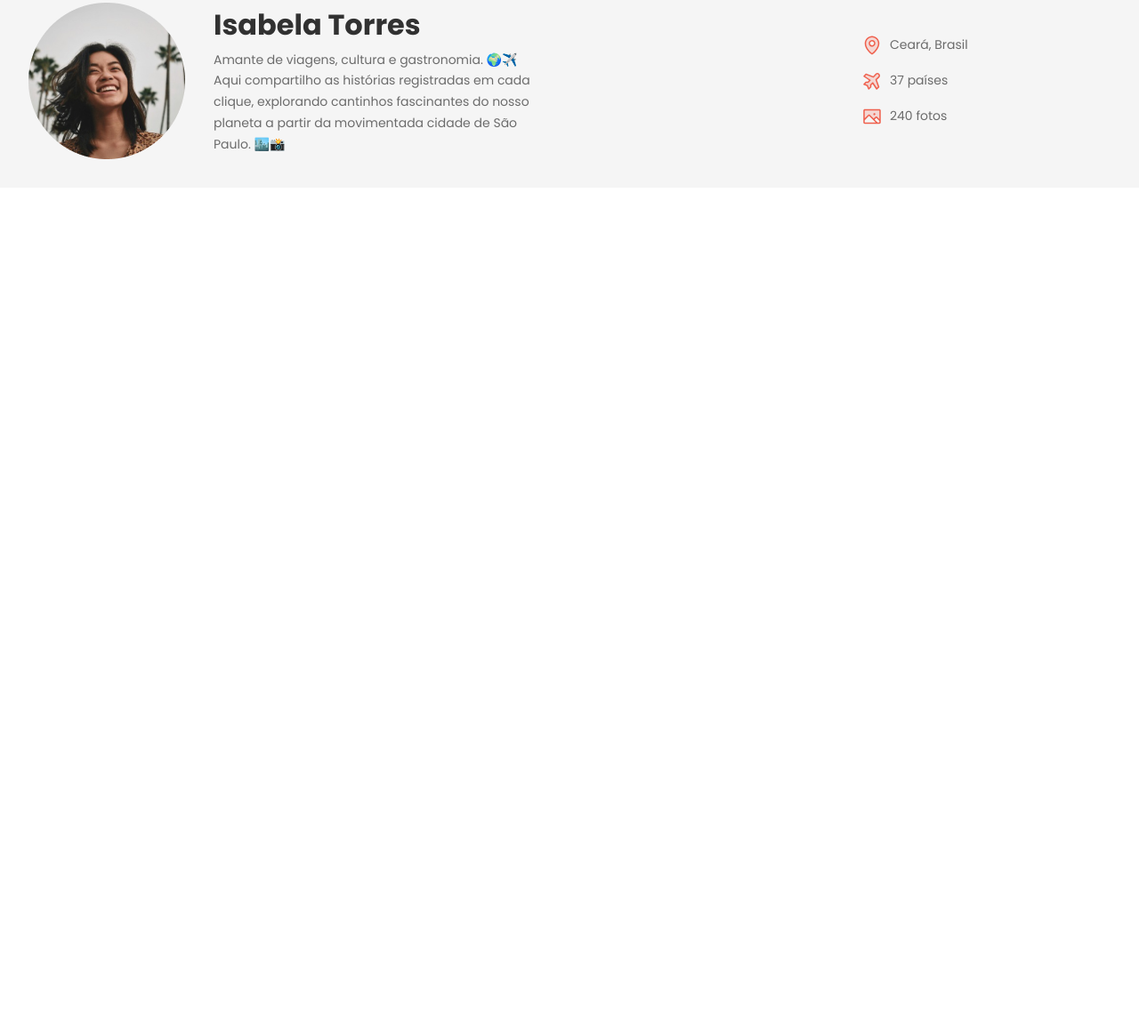
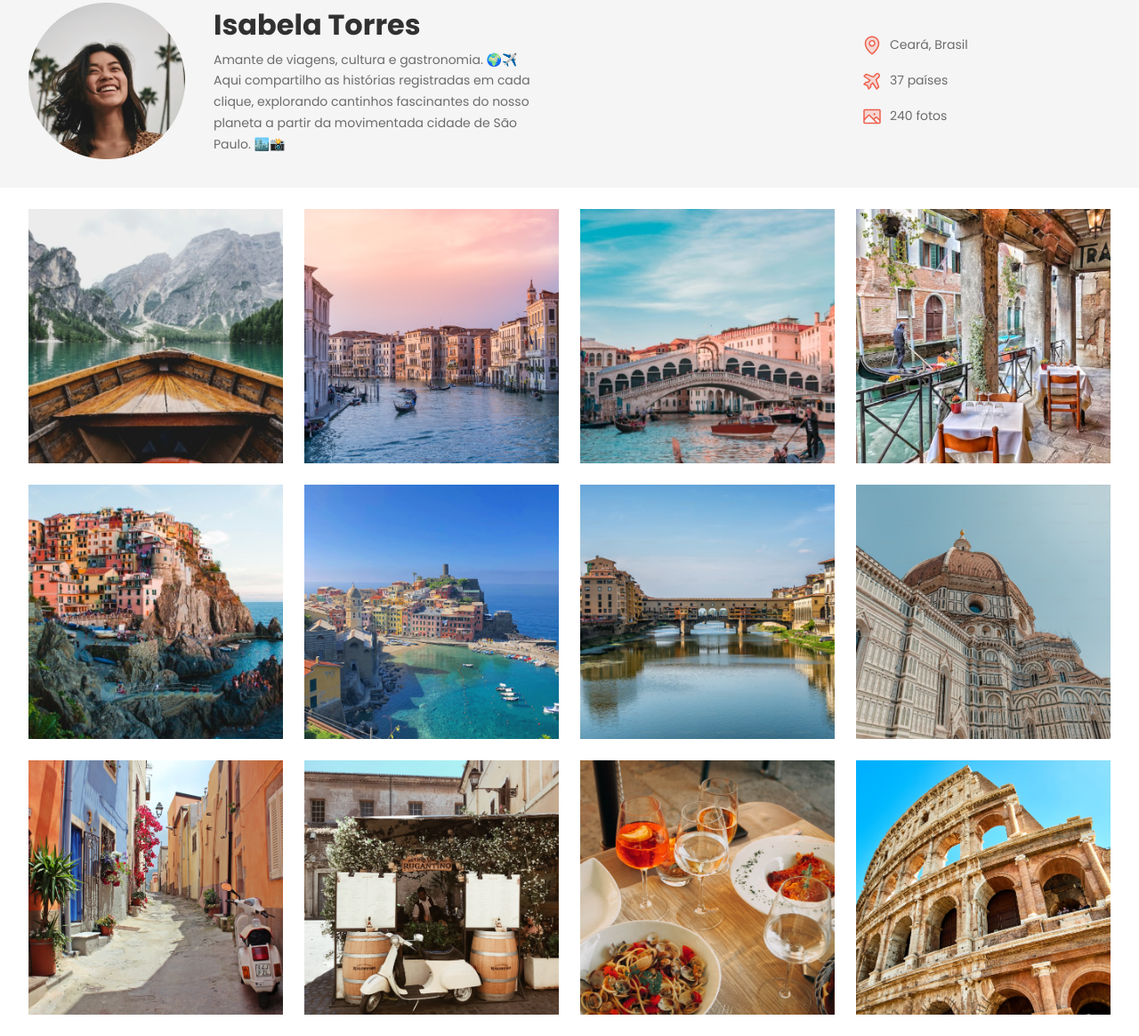
Before and after one commit to ppedrolucas/Perfil-de-Viagem, a plain HTML site: page index.html in a window 1280 px wide. Shown: the part 125-1290 px from the top of the page at 89% size. Before the commit the page ends 800 px from the top, so only its background shows below. Drawn offline with Linux system fonts and the light colour scheme.

Commit message:
Galeria de fotos

```diff
--- a/index.html
+++ b/index.html
@@ -68,5 +68,20 @@
         </div>
       </header>
     </div>
+
+    <main class="container">
+      <img src="assets/images/Image 01.png" alt="" />
+      <img src="assets/images/Image 02.png" alt="" />
+      <img src="assets/images/Image 03.png" alt="" />
+      <img src="assets/images/Image 04.png" alt="" />
+      <img src="assets/images/Image 05.png" alt="" />
+      <img src="assets/images/Image 06.png" alt="" />
+      <img src="assets/images/Image 07.png" alt="" />
+      <img src="assets/images/Image 08.png" alt="" />
+      <img src="assets/images/Image 09.png" alt="" />
+      <img src="assets/images/Image 10.png" alt="" />
+      <img src="assets/images/Image 11.png" alt="" />
+      <img src="assets/images/Image 12.png" alt="" />
+    </main>
   </body>
 </html>
--- a/styles/index.css
+++ b/styles/index.css
@@ -1,3 +1,4 @@
 @import url(global.css);
 @import url(nav.css);
 @import url(header.css);
+@import url(main.css);
--- /dev/null
+++ b/styles/main.css
@@ -0,0 +1,12 @@
+main {
+  display: flex;
+  flex-wrap: wrap; /*Ocupam somente o espaço disponível*/
+  gap: 24px;
+  padding-block: 24px;
+}
+
+main img {
+  width: 286px;
+  height: 286px;
+  object-fit: cover;
+}
```
